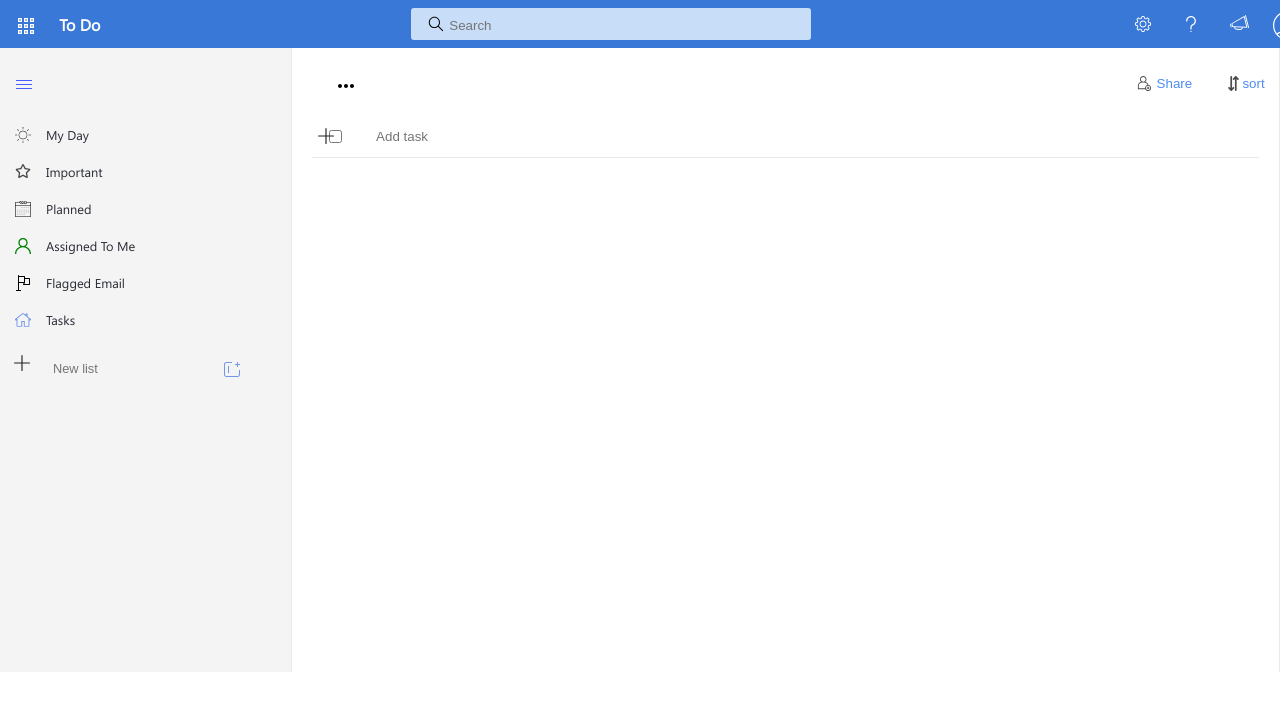
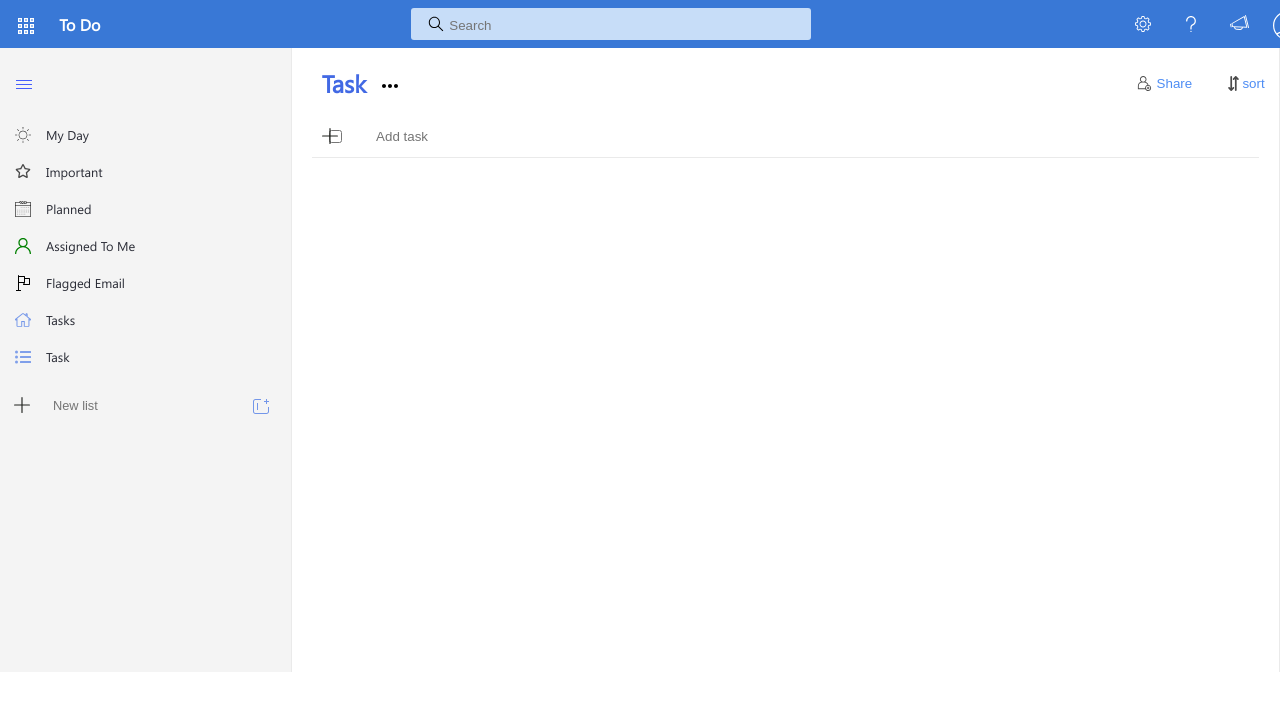
Before and after one commit to m-sathish-varma/todo-project, an Angular app: page / in a window 1280 px wide. Both pictures are taken after a click on the button 23 px from the left and 84 px from the top of the page. Shown: the top 710 px of the page. Built offline with nearby package versions, Linux system fonts and the light colour scheme.

Commit message:
count of step and subtask added

```diff
--- a/src/app/left-side/left-side.component.html
+++ b/src/app/left-side/left-side.component.html
@@ -44,16 +44,19 @@
             <span *ngIf = "isToggled" class = "menu-name">Tasks</span>
         </div>
         </li>
-        <div id ="created-list" *ngFor="let item of tasks">
-            <div class = "new-list" *ngIf="item.status" (click) = "displayTaskInfo(item)">
-                <span class = "list-icon"></span>
-                <span *ngIf = "isToggled" class = "menu-name">{{item.taskName}}</span>
+        <div id ="created-list">
+            <div *ngFor="let item of tasks">
+                <div class = "new-list" (click) = "displayTaskInfo(item)">
+                    <span class = "list-icon"></span>
+                    <span *ngIf = "isToggled" class = "menu-name">{{item.taskName}}</span>
+                    <span *ngIf = "isToggled" class = "task-count">{{getTaskCount(item)}}</span>
+                </div>
             </div>
         </div>
     </ul>
     <div id = "plus-icon">
-        <span (click) = "toggleLeftDivByPlus()" id = "plus-symbol"></span>
-        <input *ngIf = "isToggled" type = "text" id = "new-list" #newList placeholder = "New list" class = "menu-name" (keyup.enter) = "addTask(newList)"/>
+        <span id = "plus-symbol" (click) = "toggleLeftDivByPlus()"></span>
+        <input #newList *ngIf = "isToggled" type = "text" id = "new-list" placeholder = "New list" class = "menu-name" (keyup.enter) = "addTask(newList)"/>
         <span *ngIf = "isToggled" id = "group-symbol"></span>
     </div>
 </div>
--- a/src/app/left-side/left-side.component.scss
+++ b/src/app/left-side/left-side.component.scss
@@ -196,6 +196,12 @@
    align-items : center;
 }
 
+.task-count{
+    width: 1rem;
+    height: 1rem;
+    color: #292b35;
+}
+
 .task-name {
     padding-left: 1rem;
     padding-bottom: 0.5rem;
@@ -225,7 +231,7 @@
     width: 1.5rem;
     height: 1rem;
     left: -0.2rem;
-    top: -0.2rem;
+    top: 0.1rem;
     background-size: contain;
     background-repeat: no-repeat;
     background-image: url("/assets/images/plus-symbol.svg");
@@ -263,6 +269,9 @@
 
 .left-column #plus-icon .menu-name {
     line-height: 32px;
+    overflow: hidden;
+    text-overflow: ellipsis;
+    width: 13rem
 }
 
 .menu-name {
@@ -271,6 +280,9 @@
     display: block;
     color: #292b35;
     font-size: 0.8rem;
+    overflow: hidden;
+    text-overflow: ellipsis;
+    width: 13rem;
 }
 
 .display-menu {
--- a/src/app/left-side/left-side.component.ts
+++ b/src/app/left-side/left-side.component.ts
@@ -18,21 +18,35 @@ export class LeftSideComponent implements OnInit {
   }
 
   ngOnInit() {
+    let taskInfo = {taskName:"Task", subTasks:[]};
+    tasks.push(taskInfo);
+    this.middleContent.currentTask = taskInfo;
   }
 
+  /**
+   * Used to toggle the left side menu bar.
+   */
   toggleLeftmenu():void {
     this.isToggled = !this.isToggled;
     console.log(tasks);
   }
 
+  /**
+   * Used to toggle the left menuBar by the plus button on the left side.
+   */
   toggleLeftDivByPlus():void {
     this.toggleLeftmenu();
   }
 
+  /**
+   * Used to add the task information into the global object created.
+   *
+   * @param input contains the name of the task.
+   */
   addTask(input):void {
     if("" !== input.value.trim()) {
       let taskname:string = input.value;
-      let task = {taskName:taskname, status:true, subTasks:[]};
+      let task = {taskName:this.checkTaskName(taskname), subTasks:[]};
       tasks.push(task);
       input.value = "";
       this.middleContent.displayTaskname(task);
@@ -43,6 +57,11 @@ export class LeftSideComponent implements OnInit {
     }
   }
 
+  /**
+   * Used to display task information.
+   *
+   * @param task contains the task information to be displayed.
+   */
   displayTaskInfo(task):void {
     this.middleContent.displayTaskname(task);
   }
@@ -77,4 +96,9 @@ export class LeftSideComponent implements OnInit {
         return (name+" ("+(count * 1 + 1) +")");
     }
   }
+
+  getTaskCount(item):number {
+    let taskCount:number = item.subTasks.filter(subTask => !subTask.isStriked).length;
+    return taskCount ? taskCount : null;
+  }
 }
--- a/src/app/middle-content/middle-content.component.html
+++ b/src/app/middle-content/middle-content.component.html
@@ -1,7 +1,7 @@
 <div class = "middle-column" id = "middle-column">
     <div div class = "task-bar-container">
         <div class = "task-bar">
-            <div id = "task-name" *ngIf="currentTask.status"> {{currentTask.taskName}} </div>
+            <div id = "task-name"> {{currentTask.taskName}} </div>
             <span id = "dot-icon" (click) = "deleteTask()"></span>
         </div>
         <span id = "share-icon"></span>
@@ -13,10 +13,15 @@
             <span id = "sort-text">sort</span>
         </button>
     </div>
-    <div id = "sub-task-list" *ngFor="let subTask of currentTask.subTasks">
-        <div class = "new-task" *ngIf="subTask.status">
-            <span class = "strike" [class.strike-image] = "subTask.isStriked" (click) = "strikeSubTask(subTask)"></span>
-            <span class = "taskspan-style" (click) = "displaySubTask(subTask)" [ngClass]="subTask.isStriked ? 'taskspan-style strike-text' : 'taskspan-style'">{{subTask.subTaskName}}</span>
+    <div id = "sub-task-list">
+        <div *ngFor="let subTask of currentTask.subTasks">
+            <div class = "new-task">
+                <span class = "strike" [class.strike-image] = "subTask.isStriked" (click) = "strikeSubTask(subTask)"></span>
+                <div class = "sub-task-info">
+                    <span class = "taskspan-style" (click) = "displaySubTask(subTask)" [ngClass]="subTask.isStriked ? 'taskspan-style strike-text' : 'taskspan-style'">{{subTask.subTaskName}}</span>
+                    <div *ngIf="subTask.steps.length" class = "step-count">{{getStepCount(subTask)}} of {{subTask.steps.length}}</div>
+                </div>
+            </div>
         </div>
     </div>
     <div class = "add-task-list">
@@ -24,7 +29,6 @@
             <span id = "plus"></span>
             <div class = "check-box-container">
                 <input type="checkbox"/>
-                <span class="checkmark"></span>
             </div>
             <input type = "text" id = "new-task" #newTask (keyup.enter) = "addSubTask(newTask)" placeholder = "Add task"/>
         </div>
--- a/src/app/middle-content/middle-content.component.scss
+++ b/src/app/middle-content/middle-content.component.scss
@@ -118,7 +118,7 @@
     position: relative;
     width: 1rem;
     height: 1rem;
-    left: 0.4rem;
+    left: 0.6rem;
     background-size: contain;
     background-repeat: no-repeat;
     background-image: url("/assets/images/plus-symbol.svg");
@@ -132,13 +132,27 @@
     text-decoration: line-through;
 }
 
+.sub-task-info {
+    width: 40rem;
+    height: 4rem;
+    padding-left: 1rem;
+}
+
 .taskspan-style {
-   padding-left:3%;
-   width:40rem;
+    position: absolute;
+    height: 3rem;
+    width: 40rem;
+}
+
+.step-count {
+    width: 5rem;
+    height: 1rem;
+    position: relative;
+    top: 1rem;
 }
 
 .new-task {
-    cursor:pointer;
+    cursor: pointer;
     height: 8%;
     line-height: 56px;
     border: none;
@@ -147,16 +161,16 @@
     font-size: 0.8rem;
     align-items: center;
     width: 96%;
-    margin-left: 1%;
+    margin-left: 2%;
 }
 
 .strike {
     cursor: pointer;
     color: #3e69e4;
-    width: 1.5rem;
-    height: 1.3rem;
+    width: 1.3rem;
+    height: 1.1rem;
     position: relative;
-    margin-left: 0.8rem;
+    margin-left: 0.6rem;
     background-size: contain;
     background-repeat: no-repeat;
     background-image:url("/assets/images/verified.svg");
@@ -165,10 +179,10 @@
 .strike-image {
     cursor: pointer;
     color: #3e69e4;
-    width: 1.5rem;
-    height: 1.3rem;
+    width: 1.3rem;
+    height: 1.1rem;
     position: relative;
-    margin-left: 0.8rem;
+    margin-left: 0.6rem;
     background-size:contain;
     background-repeat:no-repeat;
     background-image:url("/assets/images/check.svg");
--- a/src/app/middle-content/middle-content.component.ts
+++ b/src/app/middle-content/middle-content.component.ts
@@ -1,4 +1,5 @@
 import { Component, OnInit, Input } from '@angular/core';
+import { tasks } from '../tasks';
 
 @Component({
   selector: 'app-middle-content',
@@ -9,7 +10,7 @@ export class MiddleContentComponent implements OnInit {
 
   @Input() rightSide;
 
-  currentTask = [];
+  currentTask = {};
   isClicked:boolean = false;
 
   constructor() { }
@@ -19,13 +20,19 @@ export class MiddleContentComponent implements OnInit {
 
   displayTaskname(task):void{
     this.currentTask = task;
+    this.rightSide.isToggled = false;
   }
 
   addSubTask(input):void {
-    let name = input.value;
-    let subTaskInfo = {subTaskName:name, status:true, isStriked:false, steps:[]};
-    this.currentTask.subTasks.push(subTaskInfo);
-    input.value = "";
+    if("" !== input.value.trim()) {
+      let name = input.value;
+      let subTaskInfo = {subTaskName:name, isStriked:false, steps:[]};
+      this.currentTask.subTasks.push(subTaskInfo);
+      input.value = "";
+    } else {
+        input.value = "";
+        input.focus();
+    }
   }
 
   strikeSubTask(subTask):void {
@@ -34,14 +41,25 @@ export class MiddleContentComponent implements OnInit {
 
   displaySubTask(subTask):void {
     this.isClicked = !this.isClicked;
-    let isClicked = this.isClicked;
     this.rightSide.isToggled = true;
     this.rightSide.displaySubTaskInfo(subTask);
   }
 
+  getStepCount(subTask):number {
+    let stepCount:number = subTask.steps.filter(step => step.isStriked).length;
+    return stepCount;
+  }
+
   deleteTask():void {
+    let index;
     if (confirm("Do you want to delete Task?")){
-      this.currentTask.status = false;
+      if (tasks.indexOf(this.currentTask) === 0) {
+        index = 0;
+      } else {
+        index = 1;
+      }
+      tasks.splice(tasks.indexOf(this.currentTask), 1);
+      this.currentTask = tasks[index];
     }
   }
 }
--- a/src/app/right-side/right-side.component.scss
+++ b/src/app/right-side/right-side.component.scss
@@ -26,8 +26,8 @@
 .strike {
     cursor: pointer;
     color: #3e69e4;
-    width: 1.5rem;
-    height: 1.3rem;
+    width: 1.3rem;
+    height: 1.1rem;
     position: relative;
     margin-left: 0.8rem;
     background-size: contain;
@@ -38,8 +38,8 @@
 .strike-image {
     cursor: pointer;
     color: #3e69e4;
-    width: 1.5rem;
-    height: 1.3rem;
+    width: 1.3rem;
+    height: 1.1rem;
     position: relative;
     margin-left: 0.8rem;
     background-size:contain;
@@ -280,7 +280,9 @@
 
 .taskspan-style {
     padding-left: 8%;
-    width: 4rem;
+    width: 13.5rem;
+    overflow: hidden;
+    text-overflow: ellipsis;
 }
 
 .strike-text {
@@ -289,7 +291,7 @@
 
 .delete-button {
     position: relative;
-    left: 9.75rem;
+    left: 0.15rem;
     opacity: 0.7;
     width: 1rem;
 }
--- a/src/app/right-side/right-side.component.ts
+++ b/src/app/right-side/right-side.component.ts
@@ -1,4 +1,5 @@
 import { Component, OnInit, Input } from '@angular/core';
+import { tasks } from '../tasks';
 
 
 @Component({
@@ -11,7 +12,7 @@ export class RightSideComponent implements OnInit {
   @Input() middleContent;
 
   isToggled:boolean;
-  currentSubTask = [];
+  currentSubTask = {};
   constructor() { }
 
   ngOnInit() {
@@ -26,10 +27,15 @@ export class RightSideComponent implements OnInit {
   }
 
   addStep(input):void {
-    let name = input.value;
-    let step = {stepName:name, status:true, isStriked:false};
-    this.currentSubTask.steps.push(step);
-    input.value = "";
+    if("" !== input.value.trim()) {
+      let name = input.value;
+      let step = {stepName:name, isStriked:false};
+      this.currentSubTask.steps.push(step);
+      input.value = "";
+    } else {
+        input.value = "";
+        input.focus();
+    }
   }
 
   strikeStep(step):void{
@@ -42,13 +48,14 @@ export class RightSideComponent implements OnInit {
 
   deleteSubTask():void{
     if (confirm("Do you want to delete subTask?")){
-      this.currentSubTask.status = false;
+      console.log(tasks);
+      this.middleContent.currentTask.subTasks.splice(this.middleContent.currentTask.subTasks.indexOf(this.currentSubTask),1);
     }
   }
 
   deleteStep(step):void {
     if (confirm("Do you want to delete step?")){
-      step.status = false;
+      this.currentSubTask.steps.splice(this.currentSubTask.steps.indexOf(step), 1);
     }
   }
 }
```
Also changed, not shown: src/app/right-side/right-side.component.html (+8 -6 lines).
